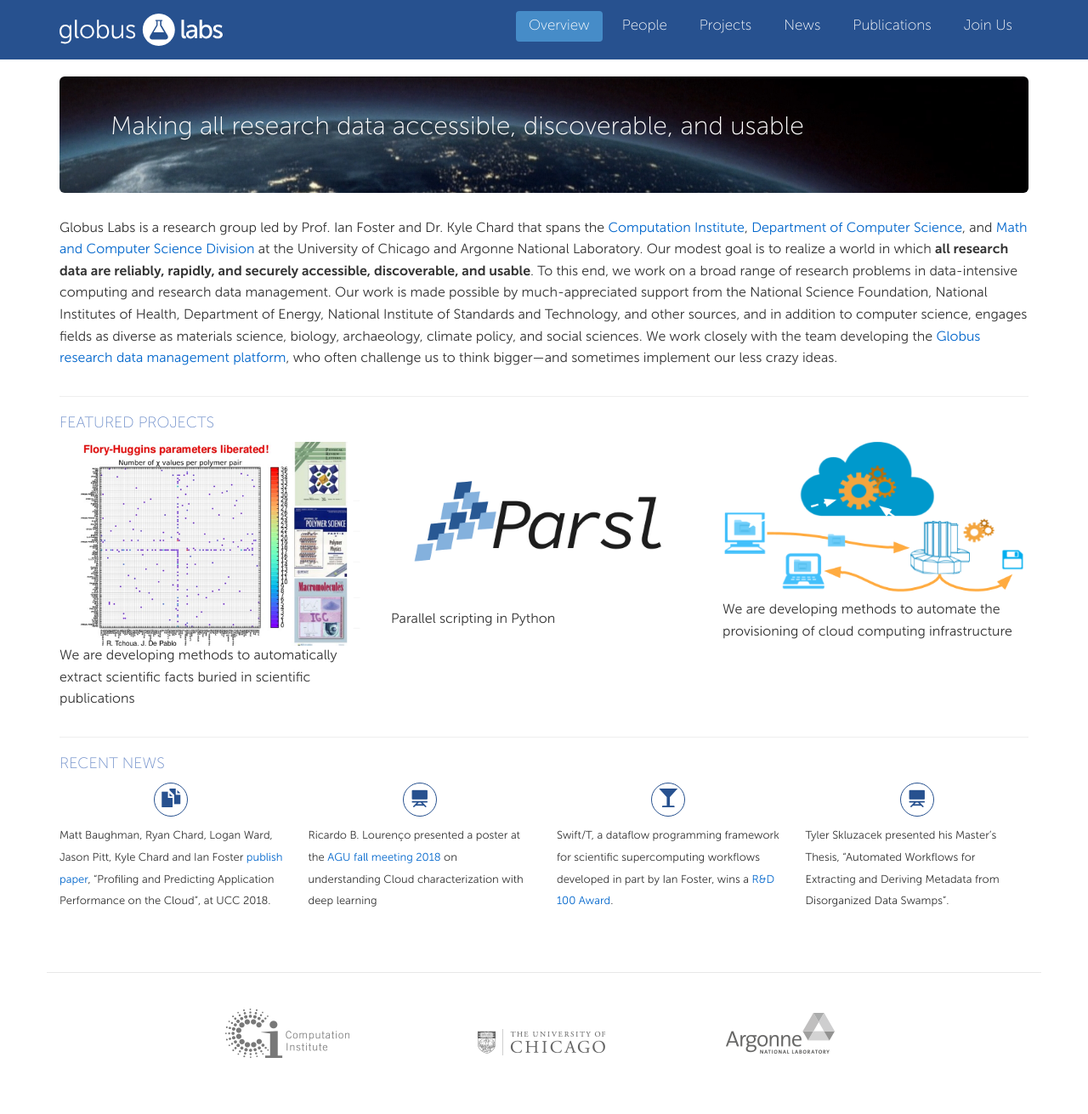
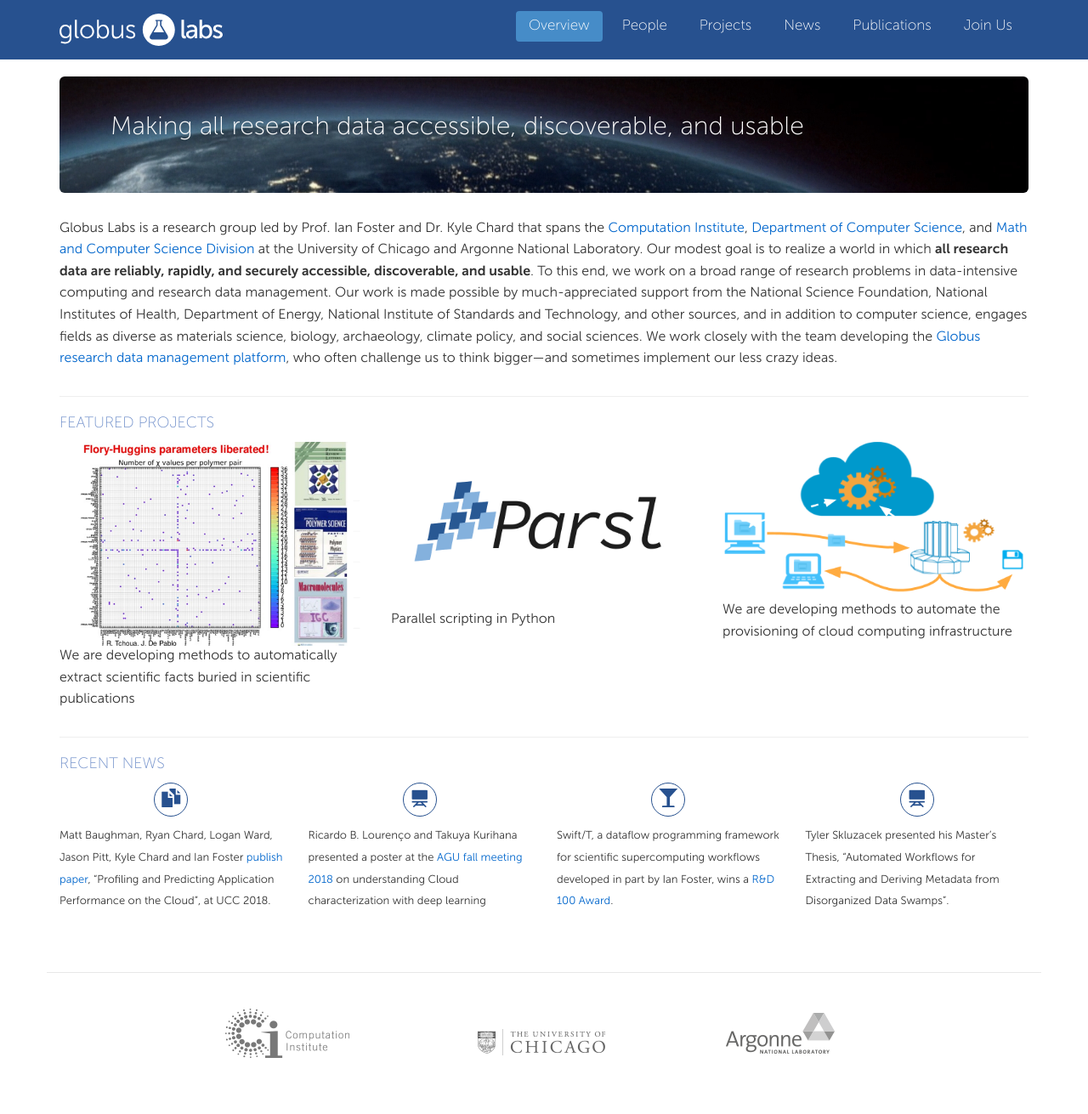
Before and after one commit to miketynes/globus-labs.github.io, a Jekyll site: the page built from index.html, in a window 1280 px wide. Shown: the whole page at 85% size. Built offline with Jekyll 4.4.1, drawn with Linux system fonts in a browser that asks for light colours; nearby versions of some CDN libraries.

Commit message:
Update 2018-12-12-Ricardo-AGU.markdown

```diff
--- a/_posts/2018-12-12-Ricardo-AGU.markdown
+++ b/_posts/2018-12-12-Ricardo-AGU.markdown
@@ -6,4 +6,4 @@
 ---
 
 
-Ricardo B. Lourenço presented a poster at the [AGU fall meeting 2018]( https://agu.confex.com/agu/fm18/meetingapp.cgi/Paper/439373) on understanding Cloud characterization with deep learning
+Ricardo B. Lourenço and Takuya Kurihana presented a poster at the [AGU fall meeting 2018]( https://agu.confex.com/agu/fm18/meetingapp.cgi/Paper/439373) on understanding Cloud characterization with deep learning
```
